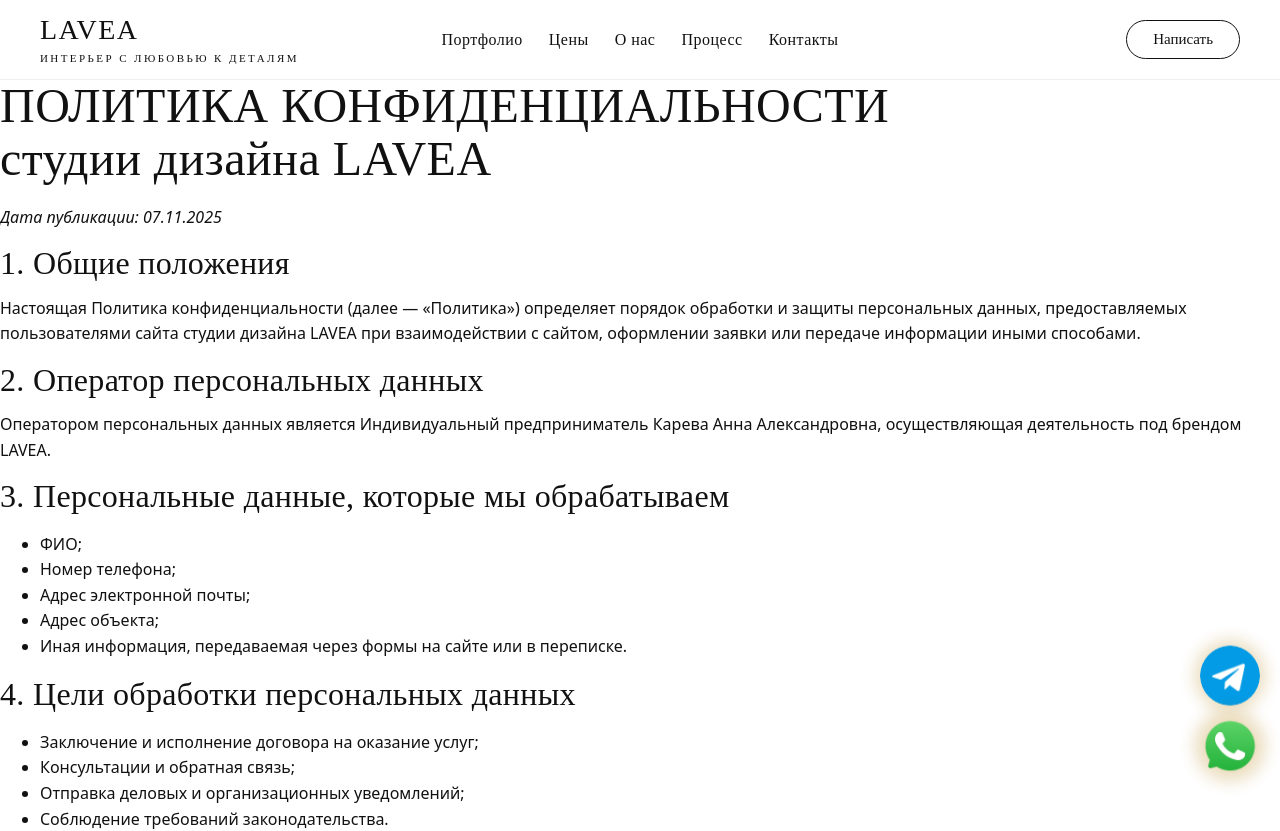
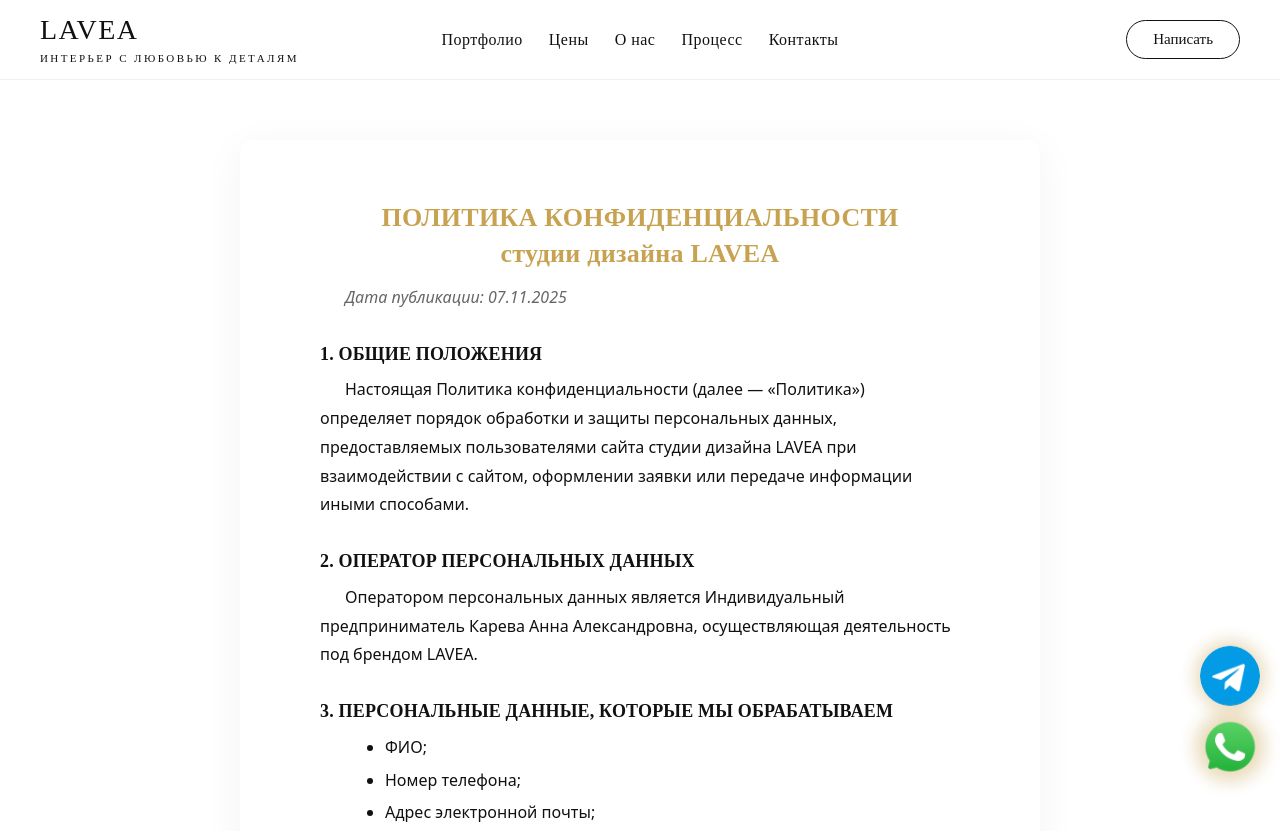
Before and after one commit to ankakisis-cloud/lavea-site, a Next.js app: page /privacy in a window 1280 px wide. Shown: the top 831 px of the page. Built offline with nearby package versions, Linux system fonts and the light colour scheme.

Commit message:
Update page.js

```diff
--- a/app/privacy/page.js
+++ b/app/privacy/page.js
@@ -6,7 +6,7 @@ export const metadata = {
 
 export default function PrivacyPage() {
   return (
-    <main className="legalShell">
+    <main className="legalDoc">
       <h1>ПОЛИТИКА КОНФИДЕНЦИАЛЬНОСТИ<br />студии дизайна LAVEA</h1>
       <p><em>Дата публикации: 07.11.2025</em></p>
 
```
